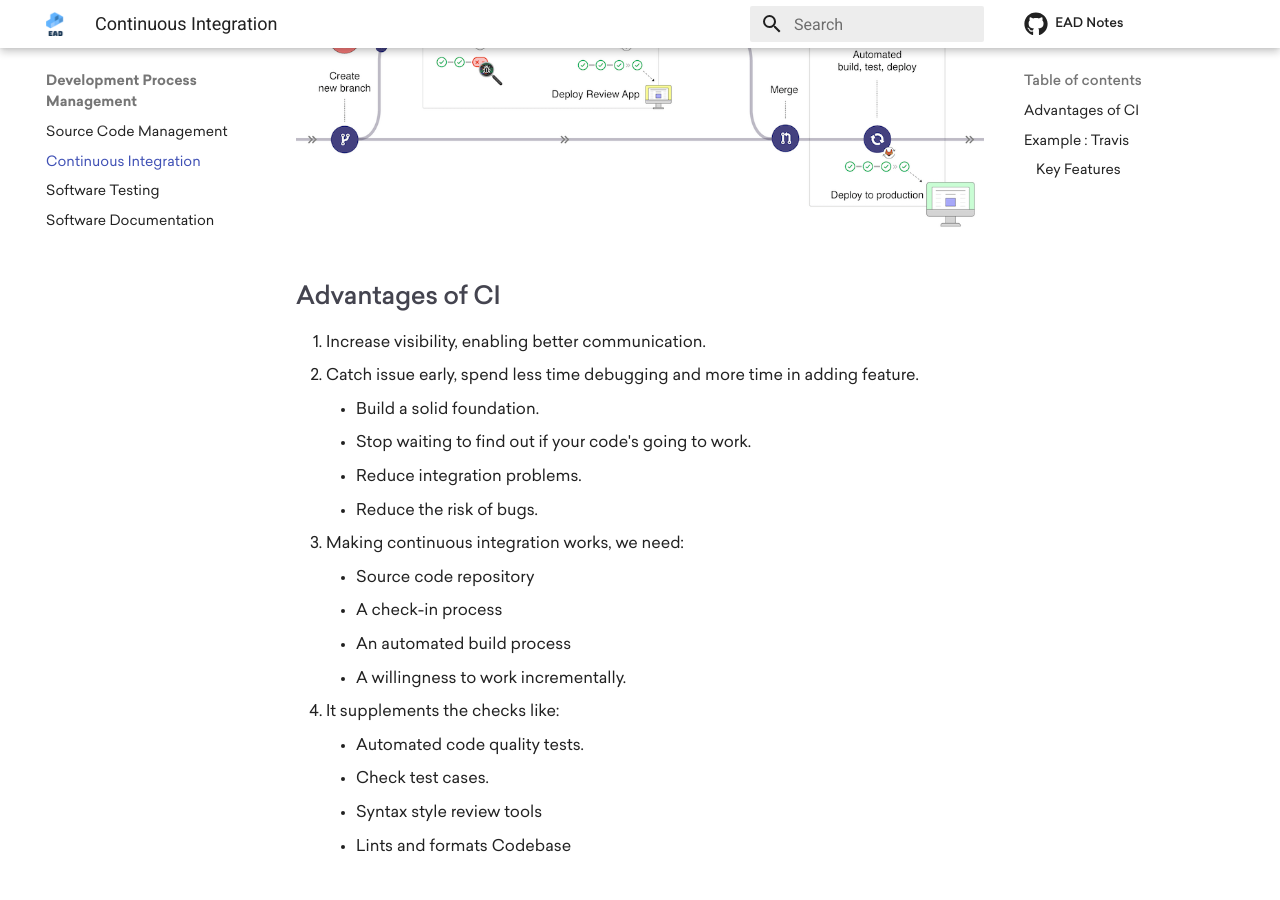
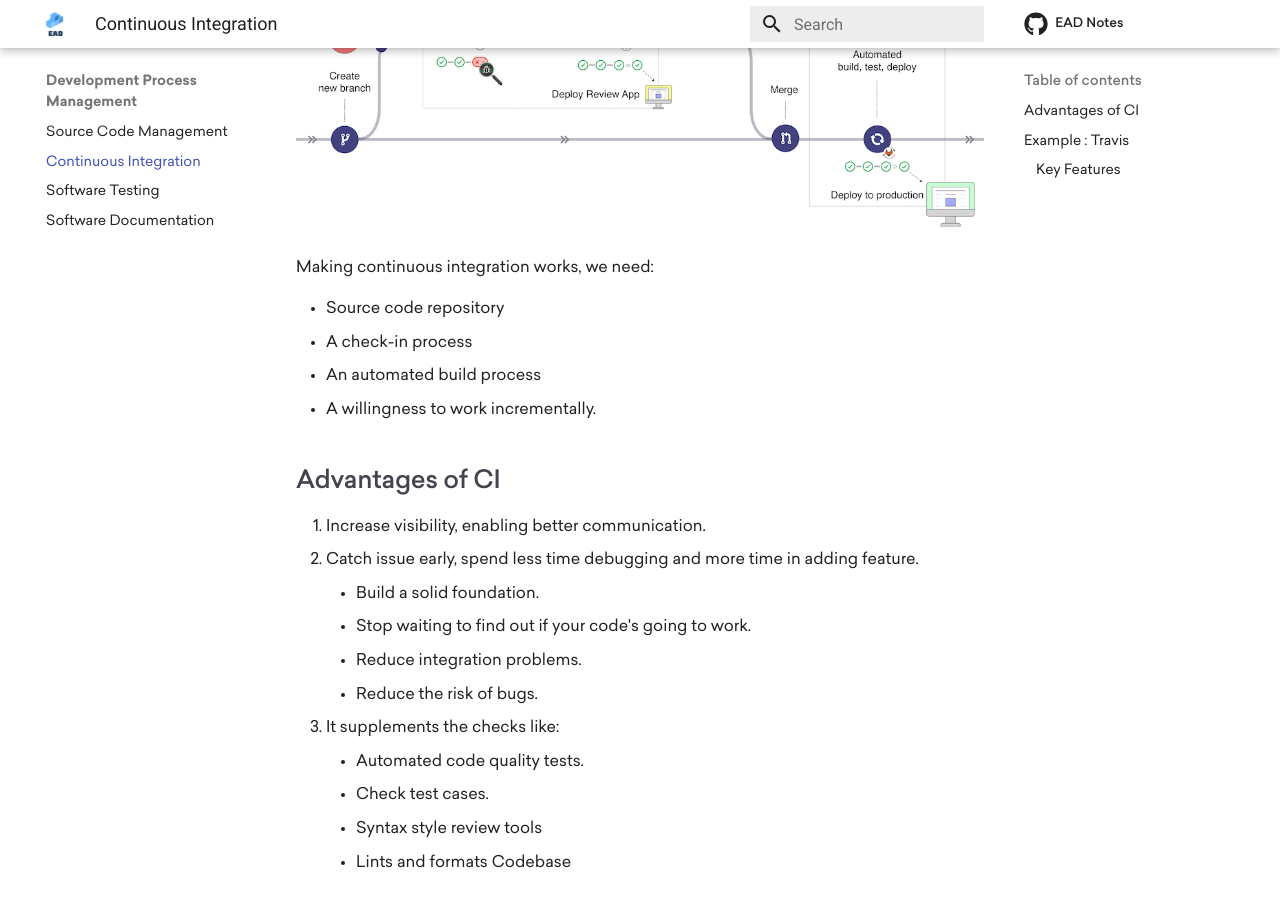
Before and after one commit to theArjun/ead-notes, an MkDocs documentation site: the page built from notes/development-process-management/continuous-integration.md, in a window 1280 px wide and 900 px high, scrolled down 1383 px. Built offline with MkDocs 1.6.1 and Material for MkDocs 9.7.7, drawn with Linux system fonts in a browser that asks for light colours; comment, search, counter and statistics services are not loaded; part of the change alters nothing that is shown.

Commit message:
Format content

```diff
--- a/notes/development-process-management/continuous-integration.md
+++ b/notes/development-process-management/continuous-integration.md
@@ -15,6 +15,14 @@ description: Explains about Continuous Integration
 ![CI Workflow](../assets/images/ci-workflow.jpg)
 ![CI Workflow](../assets/images/ci-flow.png)
 
+
+Making continuous integration works, we need:
+
+- Source code repository
+- A check-in process
+- An automated build process
+- A willingness to work incrementally.
+
 ## Advantages of CI
 1. Increase visibility, enabling better communication.
 2. Catch issue early, spend less time debugging and more time in adding feature.
@@ -22,12 +30,7 @@ description: Explains about Continuous Integration
     - Stop waiting to find out if your code's going to work.
     - Reduce integration problems.
     - Reduce the risk of bugs.
-3. Making continuous integration works, we need:
-    - Source code repository
-    - A check-in process
-    - An automated build process
-    - A willingness to work incrementally.
-4. It supplements the checks like:
+3. It supplements the checks like:
     - Automated code quality tests.
     - Check test cases.
     - Syntax style review tools
```
